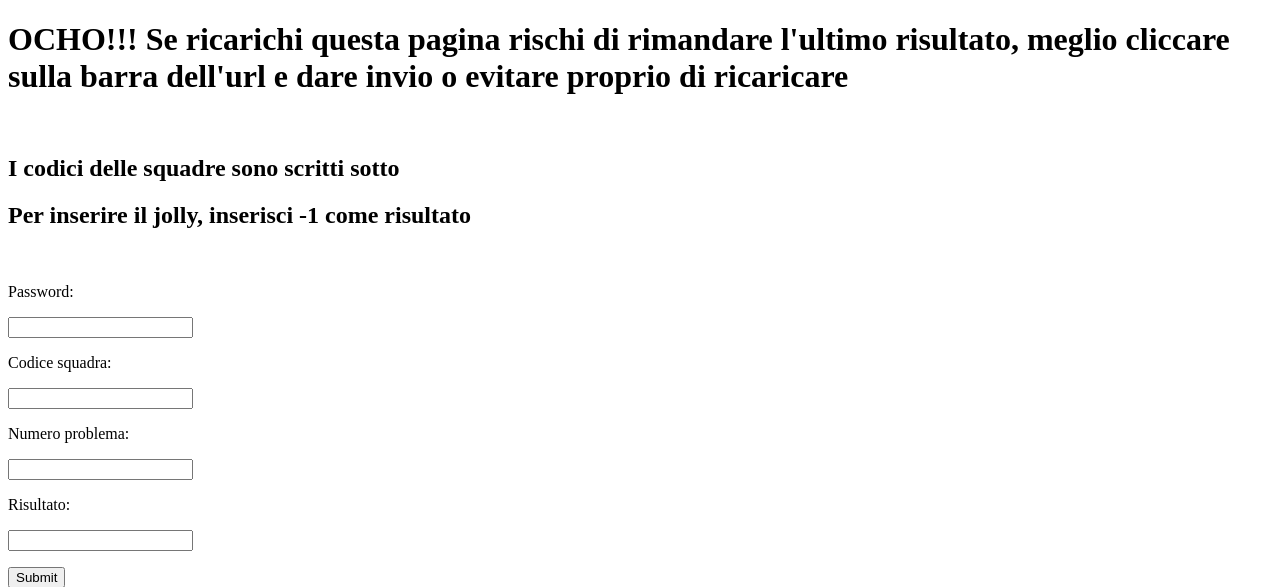
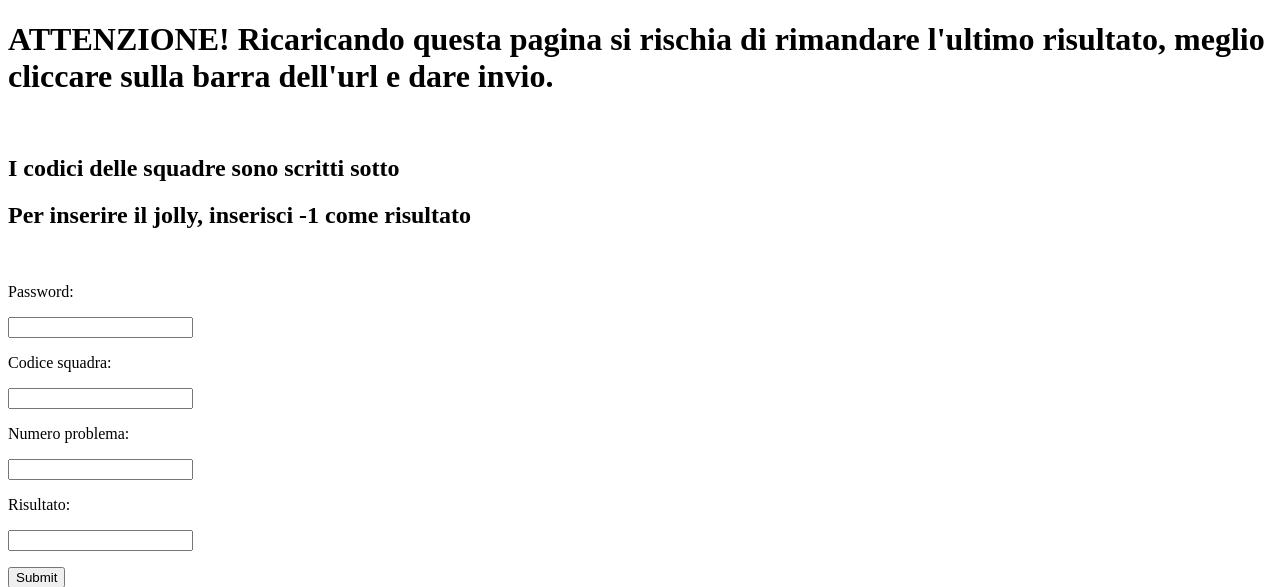
Before and after one commit to giacomo-mosele/jeiquarta, a Flask app: page /inserimento in a window 1280 px wide. Shown: the top 587 px of the page. Run offline with Flask 3, Linux system fonts and the light colour scheme; parts of the project's set-up code (start-up, migrations or seed data) failed here and were passed over.

Commit message:
Add files via upload

```diff
--- a/templates/errore.html
+++ b/templates/errore.html
@@ -6,7 +6,7 @@
     <title>J^4 | Errore</title>
 </head>
 <body>
-    <h1>Lol, hai sbagliato a inserire il risultato</h1>
+    <h1>E' stato commesso un errore nell'inserimento. Riprovare.</h1>
     <form action="" method="post">
         <p><input type="submit" name="torna"></p>
     </form>
--- a/templates/inserimento.html
+++ b/templates/inserimento.html
@@ -4,7 +4,7 @@
     <meta charset="UTF-8">
     <meta name="viewport" content="width=device-width, initial-scale=1.0">
     <title>J^4 | Inserimento</title>
-    <h1>OCHO!!! Se ricarichi questa pagina rischi di rimandare l'ultimo risultato, meglio cliccare sulla barra dell'url e dare invio o evitare proprio di ricaricare</h1>
+    <h1>ATTENZIONE! Ricaricando questa pagina si rischia di rimandare l'ultimo risultato, meglio cliccare sulla barra dell'url e dare invio.</h1>
     <br>
     <h2>I codici delle squadre sono scritti sotto</h2>
     <h2>Per inserire il jolly, inserisci -1 come risultato</h2>
```
